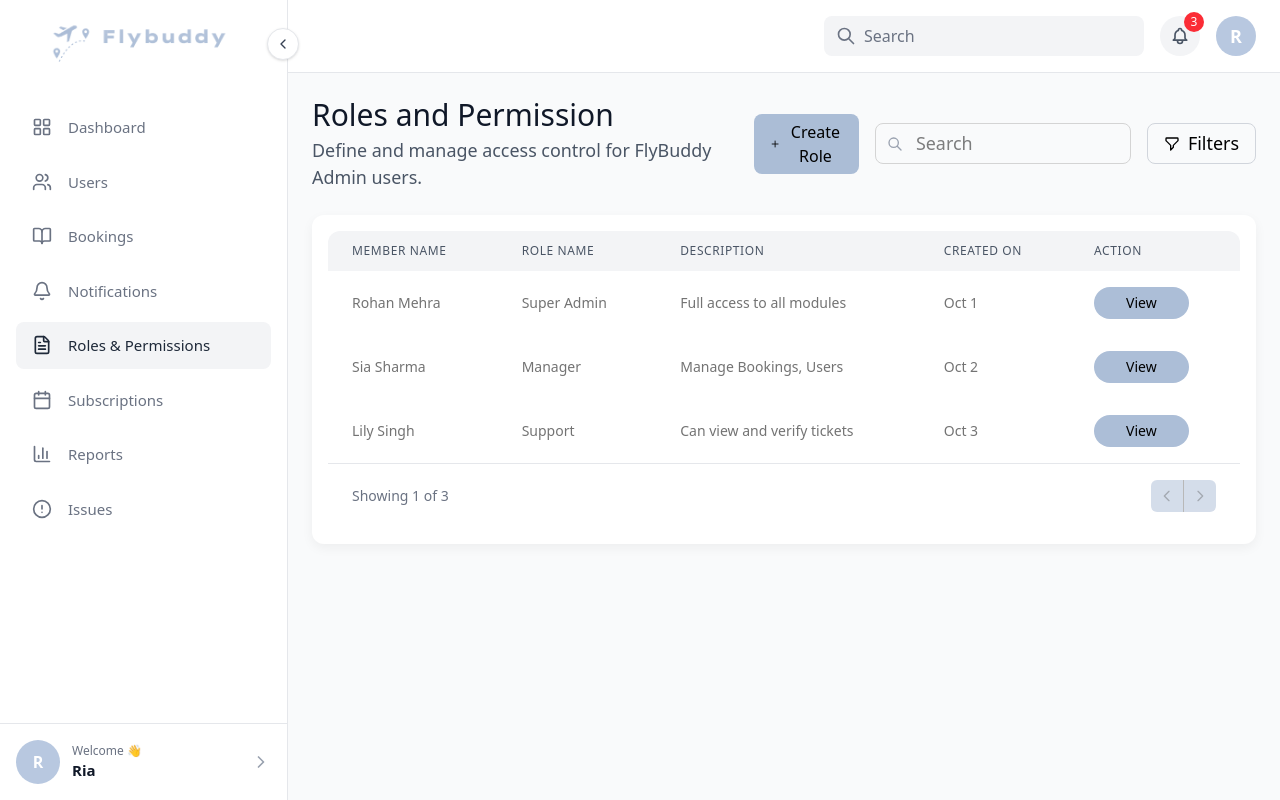
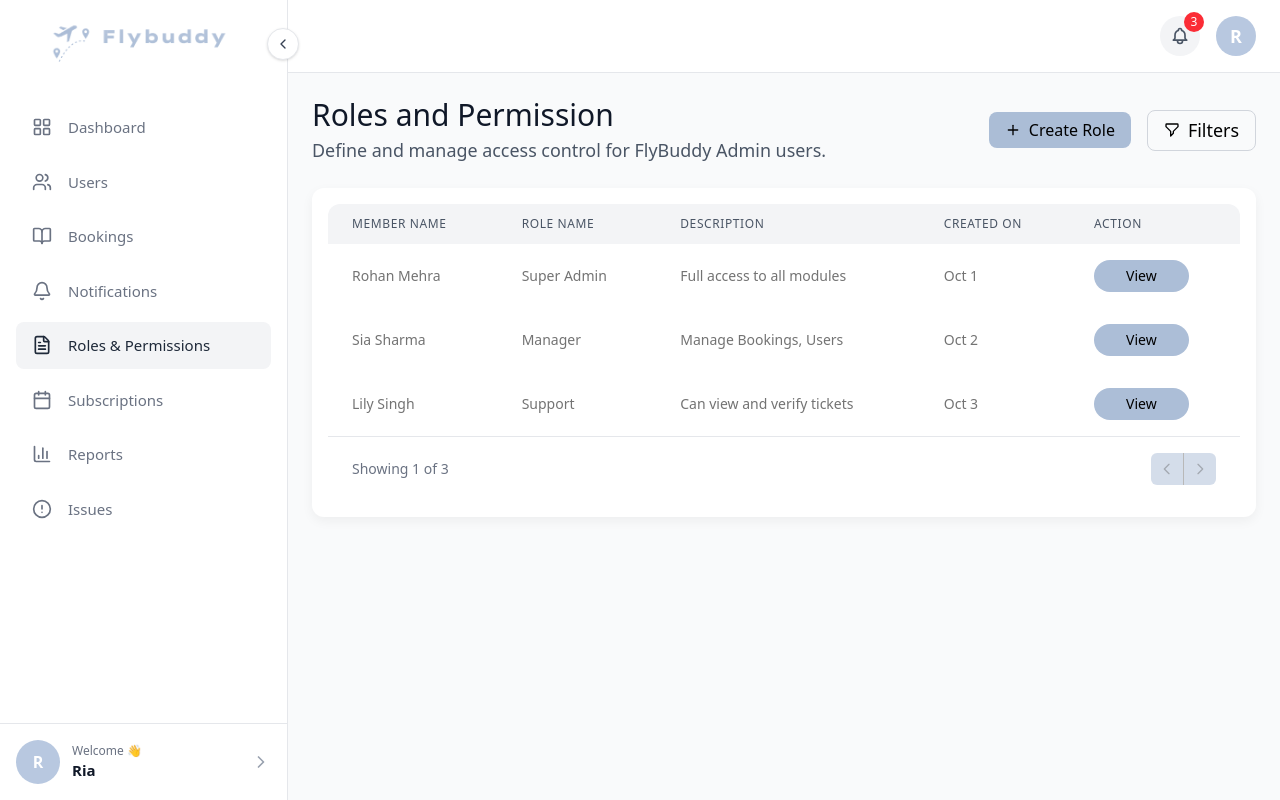
Before and after one commit to kanakk365/FlyBuddy, a React (Vite) app: page /roles-permissions in a window 1280 px wide. Built offline with nearby package versions, Linux system fonts and the light colour scheme.

Commit message:
Feat : done

```diff
--- a/src/components/common/MainLayout.jsx
+++ b/src/components/common/MainLayout.jsx
@@ -1,43 +1,45 @@
-import React, { useEffect, useRef, useState } from 'react'
-import Sidebar from './Sidebar'
-import { Ticket, Sparkles, Plane } from "lucide-react"
+import React, { useEffect, useRef, useState } from "react";
+import Sidebar from "./Sidebar";
+import { Ticket, Sparkles, Plane } from "lucide-react";
 
 function MainLayout({ children }) {
-  const [sidebarCollapsed, setSidebarCollapsed] = useState(false)
-  const [searchTerm, setSearchTerm] = useState('')
-  const [showNotifications, setShowNotifications] = useState(false)
-  const notificationRef = useRef(null)
+  const [sidebarCollapsed, setSidebarCollapsed] = useState(false);
+  const [showNotifications, setShowNotifications] = useState(false);
+  const notificationRef = useRef(null);
 
   const notifications = [
     {
       id: 1,
       icon: <Ticket className="w-4 h-4 text-[#1f2a37]" />,
-      message: 'User Rohan uploaded ticket AI-242 for Dubai.'
+      message: "User Rohan uploaded ticket AI-242 for Dubai.",
     },
     {
       id: 2,
       icon: <Sparkles className="w-4 h-4 text-[#1f2a37]" />,
-      message: 'Riya upgraded to Premium.'
+      message: "Riya upgraded to Premium.",
     },
     {
       id: 3,
       icon: <Plane className="w-4 h-4 text-[#1f2a37]" />,
-      message: 'DEL → DXB route has 30+ chats today.'
-    }
-  ]
+      message: "DEL → DXB route has 30+ chats today.",
+    },
+  ];
 
   useEffect(() => {
     const handleClickOutside = (event) => {
-      if (notificationRef.current && !notificationRef.current.contains(event.target)) {
-        setShowNotifications(false)
+      if (
+        notificationRef.current &&
+        !notificationRef.current.contains(event.target)
+      ) {
+        setShowNotifications(false);
       }
-    }
+    };
 
-    document.addEventListener('mousedown', handleClickOutside)
+    document.addEventListener("mousedown", handleClickOutside);
     return () => {
-      document.removeEventListener('mousedown', handleClickOutside)
-    }
-  }, [])
+      document.removeEventListener("mousedown", handleClickOutside);
+    };
+  }, []);
 
   return (
     <div className="flex h-screen bg-gray-50">
@@ -53,33 +55,24 @@ function MainLayout({ children }) {
         <header className="bg-white border-b border-gray-200 px-6 py-4 relative">
           <div className="flex items-center justify-end">
             <div className="flex items-center space-x-4">
-              {/* Search Bar */}
-              <div className="relative">
-                <input
-                  type="text"
-                  placeholder="Search"
-                  value={searchTerm}
-                  onChange={(e) => setSearchTerm(e.target.value)}
-                  className="w-80 pl-10 pr-4 py-2 bg-gray-100 border-0 rounded-lg focus:outline-none focus:ring-2 focus:ring-blue-500 focus:bg-white text-gray-600 placeholder-gray-500"
-                />
-                <svg
-                  className="absolute left-3 top-1/2 transform -translate-y-1/2 w-5 h-5 text-gray-500"
-                  fill="none"
-                  stroke="currentColor"
-                  viewBox="0 0 24 24"
-                >
-                  <path strokeLinecap="round" strokeLinejoin="round" strokeWidth={2} d="M21 21l-6-6m2-5a7 7 0 11-14 0 7 7 0 0114 0z" />
-                </svg>
-              </div>
-
               {/* Notification Icon */}
               <div className="relative" ref={notificationRef}>
                 <button
                   className="relative w-10 h-10 bg-gray-100 rounded-full flex items-center justify-center hover:bg-gray-200 transition-colors cursor-pointer"
                   onClick={() => setShowNotifications((prev) => !prev)}
                 >
-                  <svg className="w-5 h-5 text-gray-600" fill="none" stroke="currentColor" viewBox="0 0 24 24">
-                    <path strokeLinecap="round" strokeLinejoin="round" strokeWidth={2} d="M15 17h5l-1.405-1.405A2.032 2.032 0 0118 14.158V11a6.002 6.002 0 00-4-5.659V5a2 2 0 10-4 0v.341C7.67 6.165 6 8.388 6 11v3.159c0 .538-.214 1.055-.595 1.436L4 17h5m6 0v1a3 3 0 11-6 0v-1m6 0H9" />
+                  <svg
+                    className="w-5 h-5 text-gray-600"
+                    fill="none"
+                    stroke="currentColor"
+                    viewBox="0 0 24 24"
+                  >
+                    <path
+                      strokeLinecap="round"
+                      strokeLinejoin="round"
+                      strokeWidth={2}
+                      d="M15 17h5l-1.405-1.405A2.032 2.032 0 0118 14.158V11a6.002 6.002 0 00-4-5.659V5a2 2 0 10-4 0v.341C7.67 6.165 6 8.388 6 11v3.159c0 .538-.214 1.055-.595 1.436L4 17h5m6 0v1a3 3 0 11-6 0v-1m6 0H9"
+                    />
                   </svg>
                   {/* Notification Badge */}
                   <span className="absolute -top-1 -right-1 w-5 h-5 bg-red-500 rounded-full flex items-center justify-center text-white text-xs font-medium">
@@ -88,17 +81,22 @@ function MainLayout({ children }) {
                 </button>
 
                 {showNotifications && (
-                  <div
-                    className="absolute right-0 mt-4 w-[26rem] bg-white rounded-xl shadow-[0_12px_40px_rgba(15,23,42,0.12)] border border-gray-100 overflow-hidden z-50"
-                  >
+                  <div className="absolute right-0 mt-4 w-[26rem] bg-white rounded-xl shadow-[0_12px_40px_rgba(15,23,42,0.12)] border border-gray-100 overflow-hidden z-50">
                     <div className="px-6 py-5">
-                      <h3 className="text-lg font-semibold text-gray-900 mb-1">Notifications</h3>
-                      <p className="text-sm text-gray-500">You have {notifications.length} new notifications</p>
+                      <h3 className="text-lg font-semibold text-gray-900 mb-1">
+                        Notifications
+                      </h3>
+                      <p className="text-sm text-gray-500">
+                        You have {notifications.length} new notifications
+                      </p>
                     </div>
                     <div className="h-px bg-gray-100" />
                     <div className="max-h-72 overflow-y-auto custom-scrollbar">
                       {notifications.map((notification) => (
-                        <div key={notification.id} className="flex items-center justify-between px-6 py-4 border-b border-gray-100 last:border-b-0">
+                        <div
+                          key={notification.id}
+                          className="flex items-center justify-between px-6 py-4 border-b border-gray-100 last:border-b-0"
+                        >
                           <div className="flex items-center space-x-4">
                             <div className="w-10 h-10 rounded-full bg-[#E8EEF9] flex items-center justify-center">
                               {notification.icon}
@@ -115,21 +113,22 @@ function MainLayout({ children }) {
                 )}
               </div>
 
-                  {/* User Avatar */}
-                  <div className="w-10 h-10 rounded-full flex items-center justify-center text-white font-semibold text-lg" style={{ backgroundColor: '#B8C8E0' }}>
-                    R
-                  </div>
+              {/* User Avatar */}
+              <div
+                className="w-10 h-10 rounded-full flex items-center justify-center text-white font-semibold text-lg"
+                style={{ backgroundColor: "#B8C8E0" }}
+              >
+                R
+              </div>
             </div>
           </div>
         </header>
 
         {/* Page Content */}
-        <main className="flex-1 overflow-auto">
-          {children}
-        </main>
+        <main className="flex-1 overflow-auto">{children}</main>
       </div>
     </div>
-  )
+  );
 }
 
-export default MainLayout
+export default MainLayout;
--- a/src/components/pages/Bookings.jsx
+++ b/src/components/pages/Bookings.jsx
@@ -6,7 +6,7 @@ import { getBookings } from "../../api/bookings";
 
 function Bookings() {
   const navigate = useNavigate();
-  const [searchTerm, setSearchTerm] = useState("");
+
   const [currentPage, setCurrentPage] = useState(1);
   const [bookings, setBookings] = useState([]);
   const [isLoading, setIsLoading] = useState(false);
@@ -87,30 +87,6 @@ function Bookings() {
 
               {/* Search and Filters - Top Right */}
               <div className="flex items-center space-x-4">
-                {/* Search Bar */}
-                <div className="relative">
-                  <input
-                    type="text"
-                    placeholder="Search"
-                    value={searchTerm}
-                    onChange={(e) => setSearchTerm(e.target.value)}
-                    className="w-64 pl-10 pr-4 py-1.5 border border-gray-300 rounded-lg focus:ring-2 focus:ring-blue-500 focus:border-transparent"
-                  />
-                  <svg
-                    className="absolute left-3 top-1/2 transform -translate-y-1/2 w-4 h-4 text-gray-400"
-                    fill="none"
-                    stroke="currentColor"
-                    viewBox="0 0 24 24"
-                  >
-                    <path
-                      strokeLinecap="round"
-                      strokeLinejoin="round"
-                      strokeWidth={2}
-                      d="M21 21l-6-6m2-5a7 7 0 11-14 0 7 7 0 0114 0z"
-                    />
-                  </svg>
-                </div>
-
                 {/* Filters Button */}
                 <button
                   onClick={() => setShowFilters(true)}
--- a/src/components/pages/Notifications.jsx
+++ b/src/components/pages/Notifications.jsx
@@ -6,7 +6,7 @@ import { Plus } from "lucide-react";
 
 function Notifications() {
   const navigate = useNavigate();
-  const [searchTerm, setSearchTerm] = useState("");
+
   const [currentPage, setCurrentPage] = useState(1);
   const [showFilters, setShowFilters] = useState(false);
   const [appliedFilters, setAppliedFilters] = useState({
@@ -85,11 +85,6 @@ function Notifications() {
   ];
 
   const filteredNotifications = notificationsData.filter((notification) => {
-    // Search filter
-    const matchesSearch =
-      notification.title.toLowerCase().includes(searchTerm.toLowerCase()) ||
-      notification.audience.toLowerCase().includes(searchTerm.toLowerCase());
-
     // Status filter
     const statusFilter =
       appliedFilters.status.sent || appliedFilters.status.scheduled;
@@ -110,7 +105,7 @@ function Notifications() {
         notification.audience === "Premium Users") ||
       (appliedFilters.audience.free && notification.audience === "Free Users");
 
-    return matchesSearch && matchesStatus && matchesAudience;
+    return matchesStatus && matchesAudience;
   });
 
   const totalPages = Math.ceil(filteredNotifications.length / 10);
@@ -118,7 +113,7 @@ function Notifications() {
   const endIndex = startIndex + 10;
   const currentNotifications = filteredNotifications.slice(
     startIndex,
-    endIndex
+    endIndex,
   );
 
   const handleViewNotification = (notificationId) => {
@@ -162,20 +157,6 @@ function Notifications() {
 
               {/* Search and Actions - Top Right */}
               <div className="flex items-center space-x-4">
-                  {/* Search Bar */}
-                  <div className="relative">
-                    <input
-                      type="text"
-                      placeholder="Search"
-                      value={searchTerm}
-                      onChange={(e) => setSearchTerm(e.target.value)}
-                      className="w-64 pl-10 pr-4 py-1.5 border border-neutral-300 focus:outline-neutral-300 rounded-lg  focus:border-transparent"
-                    />
-                    <svg className="absolute left-3 top-1/2 transform -translate-y-1/2 w-4 h-4 text-gray-400" fill="none" stroke="currentColor" viewBox="0 0 24 24">
-                      <path strokeLinecap="round" strokeLinejoin="round" strokeWidth={2} d="M21 21l-6-6m2-5a7 7 0 11-14 0 7 7 0 0114 0z" />
-                    </svg>
-                  </div>
-
                 <button
                   onClick={handleCreateNotification}
                   className="flex items-center px-4 py-1.5 bg-[#acbed7] text-black rounded-lg  transition-colors"
--- a/src/components/pages/RolesAndPermissions.jsx
+++ b/src/components/pages/RolesAndPermissions.jsx
@@ -6,7 +6,7 @@ import { Plus } from "lucide-react";
 
 function RolesAndPermissions() {
   const navigate = useNavigate();
-  const [searchTerm, setSearchTerm] = useState("");
+
   const [currentPage, setCurrentPage] = useState(1);
   const [showFilters, setShowFilters] = useState(false);
   const [appliedFilters, setAppliedFilters] = useState({
@@ -46,12 +46,6 @@ function RolesAndPermissions() {
   ];
 
   const filteredRoles = rolesData.filter((role) => {
-    // Search filter
-    const matchesSearch =
-      role.memberName.toLowerCase().includes(searchTerm.toLowerCase()) ||
-      role.roleName.toLowerCase().includes(searchTerm.toLowerCase()) ||
-      role.description.toLowerCase().includes(searchTerm.toLowerCase());
-
     // Role Name filter
     const roleNameFilter =
       appliedFilters.roleName.admin ||
@@ -63,7 +57,7 @@ function RolesAndPermissions() {
       (appliedFilters.roleName.superAdmin && role.roleName === "Super Admin") ||
       (appliedFilters.roleName.manager && role.roleName === "Manager");
 
-    return matchesSearch && matchesRoleName;
+    return matchesRoleName;
   });
 
   const totalPages = Math.ceil(filteredRoles.length / 10);
@@ -115,30 +109,6 @@ function RolesAndPermissions() {
                   <Plus className="w-4 h-4 mr-2" />
                   Create Role
                 </button>
-
-                {/* Search Bar */}
-                <div className="relative">
-                  <input
-                    type="text"
-                    placeholder="Search"
-                    value={searchTerm}
-                    onChange={(e) => setSearchTerm(e.target.value)}
-                    className="w-64 pl-10 pr-4 py-1.5 border border-neutral-300 focus:outline-neutral-300 rounded-lg  focus:border-transparent"
-                  />
-                  <svg
-                    className="absolute left-3 top-1/2 transform -translate-y-1/2 w-4 h-4 text-gray-400"
-                    fill="none"
-                    stroke="currentColor"
-                    viewBox="0 0 24 24"
-                  >
-                    <path
-                      strokeLinecap="round"
-                      strokeLinejoin="round"
-                      strokeWidth={2}
-                      d="M21 21l-6-6m2-5a7 7 0 11-14 0 7 7 0 0114 0z"
-                    />
-                  </svg>
-                </div>
 
                 {/* Filters Button */}
                 <button
--- a/src/components/pages/Subscriptions.jsx
+++ b/src/components/pages/Subscriptions.jsx
@@ -12,7 +12,7 @@ import { getPlans, getPlanStats, deletePlan } from "../../api/plans";
 function Subscriptions() {
   const navigate = useNavigate();
   const [activeTab, setActiveTab] = useState("active-users");
-  const [searchTerm, setSearchTerm] = useState("");
+
   const [currentPage, setCurrentPage] = useState(1);
   const [showFilters, setShowFilters] = useState(false);
 
@@ -142,14 +142,7 @@ function Subscriptions() {
     if (activeTab === "active-users") {
       return subscriptions;
     } else {
-      return plans.filter((item) => {
-        return (
-          item.name.toLowerCase().includes(searchTerm.toLowerCase()) ||
-          item.amount.toLowerCase().includes(searchTerm.toLowerCase()) ||
-          (item.lastUpdated &&
-            item.lastUpdated.toLowerCase().includes(searchTerm.toLowerCase()))
-        );
-      });
+      return plans;
     }
   };
 
@@ -393,30 +386,6 @@ function Subscriptions() {
 
               {/* Search and Filters - Top Right */}
               <div className="flex items-center space-x-4">
-                {/* Search Bar */}
-                <div className="relative">
-                  <input
-                    type="text"
-                    placeholder="Search"
-                    value={searchTerm}
-                    onChange={(e) => setSearchTerm(e.target.value)}
-                    className="w-64 pl-10 pr-4 py-1.5 border border-gray-300 rounded-lg focus:ring-2 focus:ring-blue-500 focus:border-transparent"
-                  />
-                  <svg
-                    className="absolute left-3 top-1/2 transform -translate-y-1/2 w-4 h-4 text-gray-400"
-                    fill="none"
-                    stroke="currentColor"
-                    viewBox="0 0 24 24"
-                  >
-                    <path
-                      strokeLinecap="round"
-                      strokeLinejoin="round"
-                      strokeWidth={2}
-                      d="M21 21l-6-6m2-5a7 7 0 11-14 0 7 7 0 0114 0z"
-                    />
-                  </svg>
-                </div>
-
                 {/* Filters Button */}
                 <button
                   onClick={() => setShowFilters(!showFilters)}
--- a/src/components/pages/Users.jsx
+++ b/src/components/pages/Users.jsx
@@ -6,7 +6,7 @@ import { getUsers } from "../../api/users";
 
 function Users() {
   const navigate = useNavigate();
-  const [searchTerm, setSearchTerm] = useState(""); // Note: API search support needs to be verified, currently client-side filtering on fetched page or debounced API call if supported. Assuming simple pagination for now as per prompt.
+
   const [currentPage, setCurrentPage] = useState(1);
   const [users, setUsers] = useState([]);
   const [isLoading, setIsLoading] = useState(false);
@@ -99,30 +99,6 @@ function Users() {
 
               {/* Search and Filters - Top Right */}
               <div className="flex items-center space-x-4">
-                {/* Search Bar */}
-                <div className="relative">
-                  <input
-                    type="text"
-                    placeholder="Search"
-                    value={searchTerm}
-                    onChange={(e) => setSearchTerm(e.target.value)}
-                    className="w-64 pl-10 pr-4 py-1.5 border border-neutral-300 focus:outline-neutral-300 rounded-lg  focus:border-transparent"
-                  />
-                  <svg
-                    className="absolute left-3 top-1/2 transform -translate-y-1/2 w-4 h-4 text-gray-400"
-                    fill="none"
-                    stroke="currentColor"
-                    viewBox="0 0 24 24"
-                  >
-                    <path
-                      strokeLinecap="round"
-                      strokeLinejoin="round"
-                      strokeWidth={2}
-                      d="M21 21l-6-6m2-5a7 7 0 11-14 0 7 7 0 0114 0z"
-                    />
-                  </svg>
-                </div>
-
                 {/* Filters Button */}
                 <button
                   onClick={() => setShowFilters(true)}
```
Lines whose indentation alone changed are shown as unchanged.
